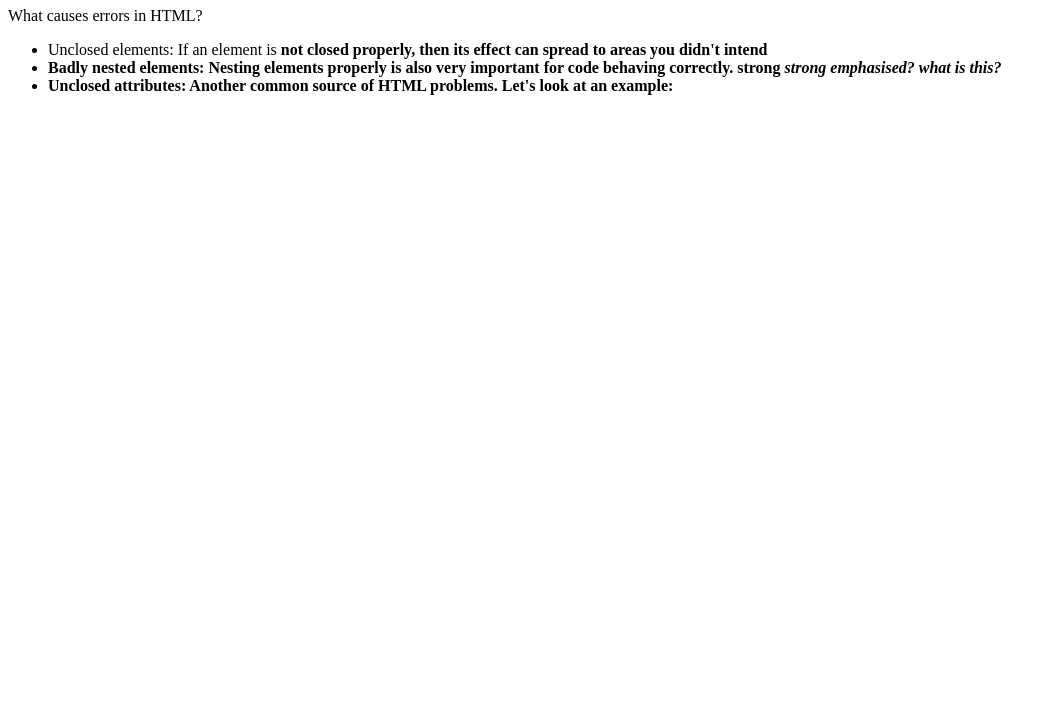
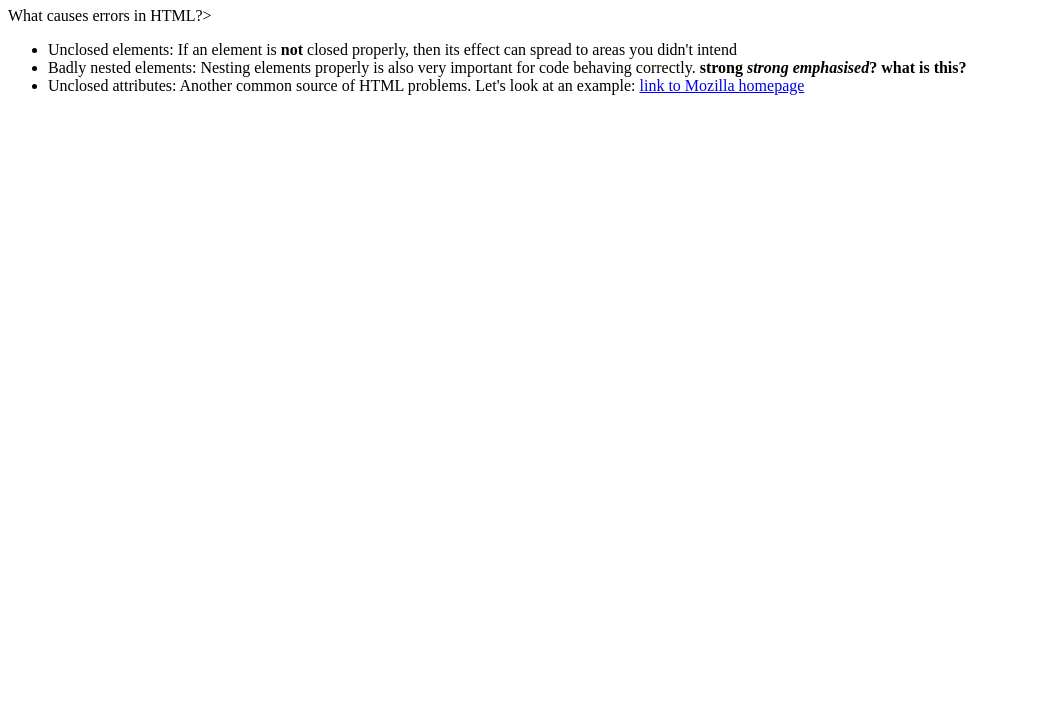
Before and after one commit to pesto-students/batch-3-exercises-day-2-10, a website: page debugging-html/debug-example.html in a window 1280 px wide. Shown: the part 73-800 px from the top of the page, without its empty margins (0-1056 px from the left). Drawn offline with Linux system fonts and the light colour scheme.

Commit message:
Debugging HTML, Hamming Ditance

```diff
--- a/debugging-html/debug-example.html
+++ b/debugging-html/debug-example.html
@@ -1,25 +1,38 @@
 <!DOCTYPE html>
 <html>
   <head>
-    <meta charset="utf-8">
+    <meta charset="utf-8" />
 
     <title>HTML debugging examples</title>
 
-    <!-- Fix the html errors>
-    <![endif]-->
+    <!--
+      Fix the html errors>
+      <![endif]
+    -->
   </head>
 
   <body>
     <h1>HTML debugging examples</h1>
 
-    <p>What causes errors in HTML?
+    <p>What causes errors in HTML?></p>
 
     <ul>
-      <li>Unclosed elements: If an element is <strong>not closed properly, then its effect can spread to areas you didn't intend
+      <li>
+        Unclosed elements: If an element is <strong>not</strong> closed
+        properly, then its effect can spread to areas you didn't intend
+      </li>
 
-      <li>Badly nested elements: Nesting elements properly is also very important for code behaving correctly. <strong>strong <em>strong emphasised?</strong> what is this?</em>
+      <li>
+        Badly nested elements: Nesting elements properly is also very important
+        for code behaving correctly.
+        <strong>strong <em>strong emphasised</em>? what is this?</strong>
+      </li>
 
-      <li>Unclosed attributes: Another common source of HTML problems. Let's look at an example: <a href="https://www.mozilla.org/>link to Mozilla homepage</a>
+      <li>
+        Unclosed attributes: Another common source of HTML problems. Let's look
+        at an example:
+        <a href="https://www.mozilla.org/">link to Mozilla homepage</a>
+      </li>
     </ul>
   </body>
 </html>
```
Also changed, not shown: exercisesSubmission.json (+4 -4 lines), hamming-distance/hammingDistance.js (+7 -5 lines).
